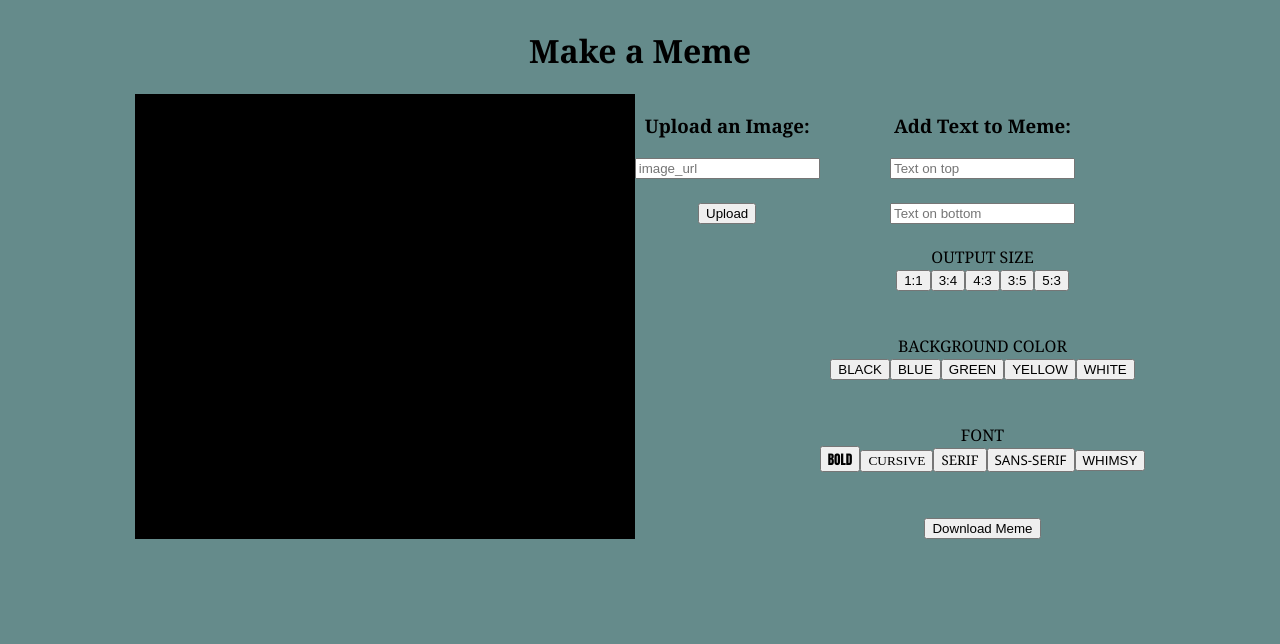
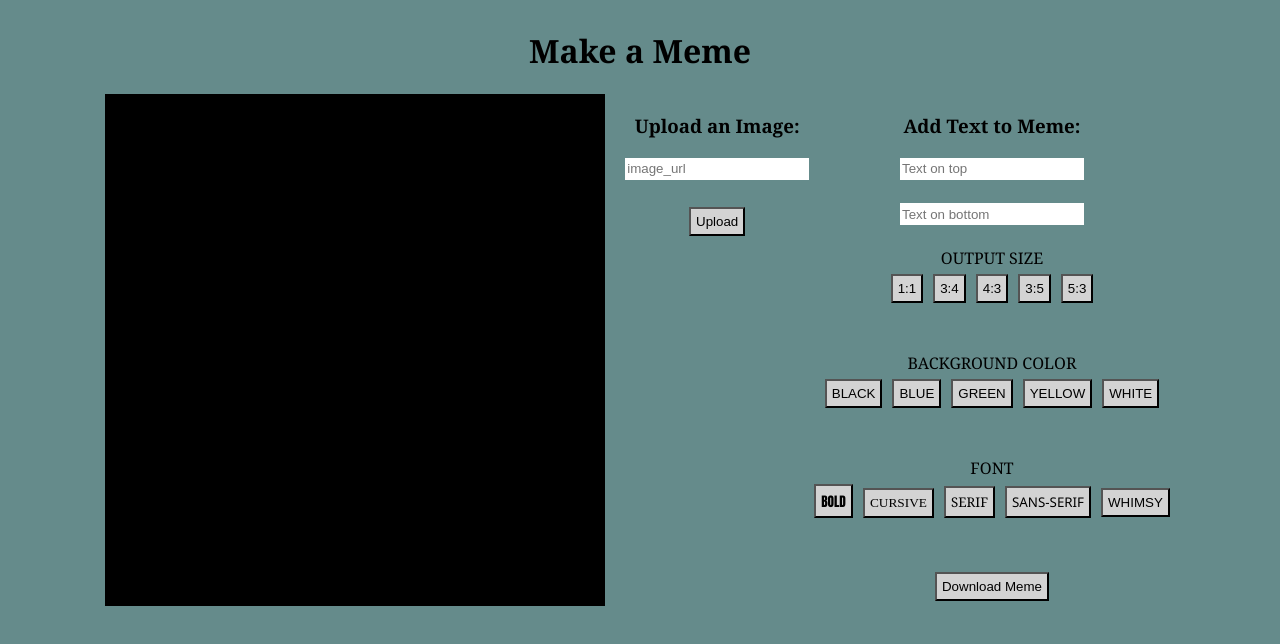
Before and after one commit to amandena/react-meme-generator, a React (Create React App) app: page / in a window 1280 px wide. Shown: the top 644 px of the page. Built offline with nearby package versions, Linux system fonts and the light colour scheme.

Commit message:
added more styling

```diff
--- a/src/App.css
+++ b/src/App.css
@@ -11,9 +11,26 @@ body {
   font-family: Georgia, 'Times New Roman', Times, serif;
 }
 
+button, input[type=submit] {
+  background-color: lightgrey;
+  border-color: black;
+  padding: 5px;
+  margin: 5px;
+}
+
+input[type=text] {
+  width: 180px;
+  height: 20px;
+  border: none;
+}
+
 .meme-container {
   display: flex;
   flex-direction: row;
+}
+
+.meme-div {
+  padding-right: 20px;
 }
 
 .black {
```
